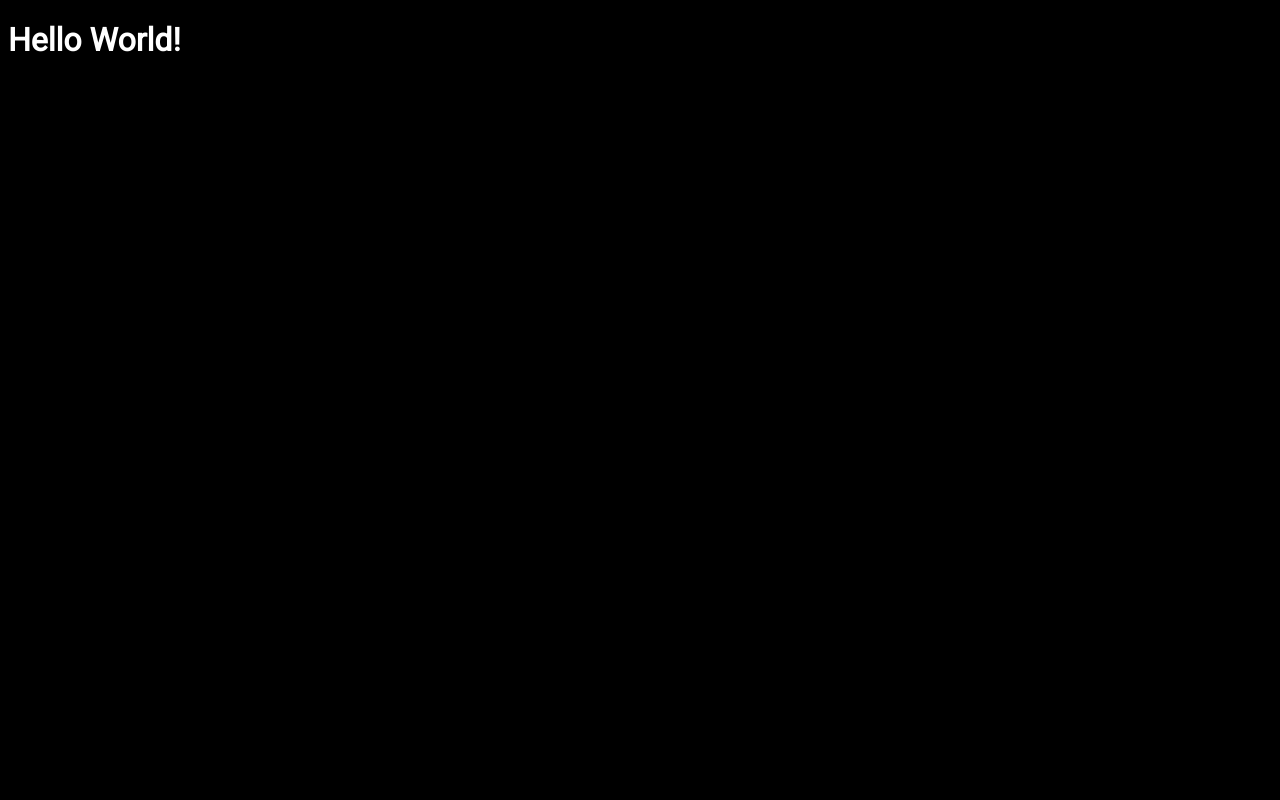
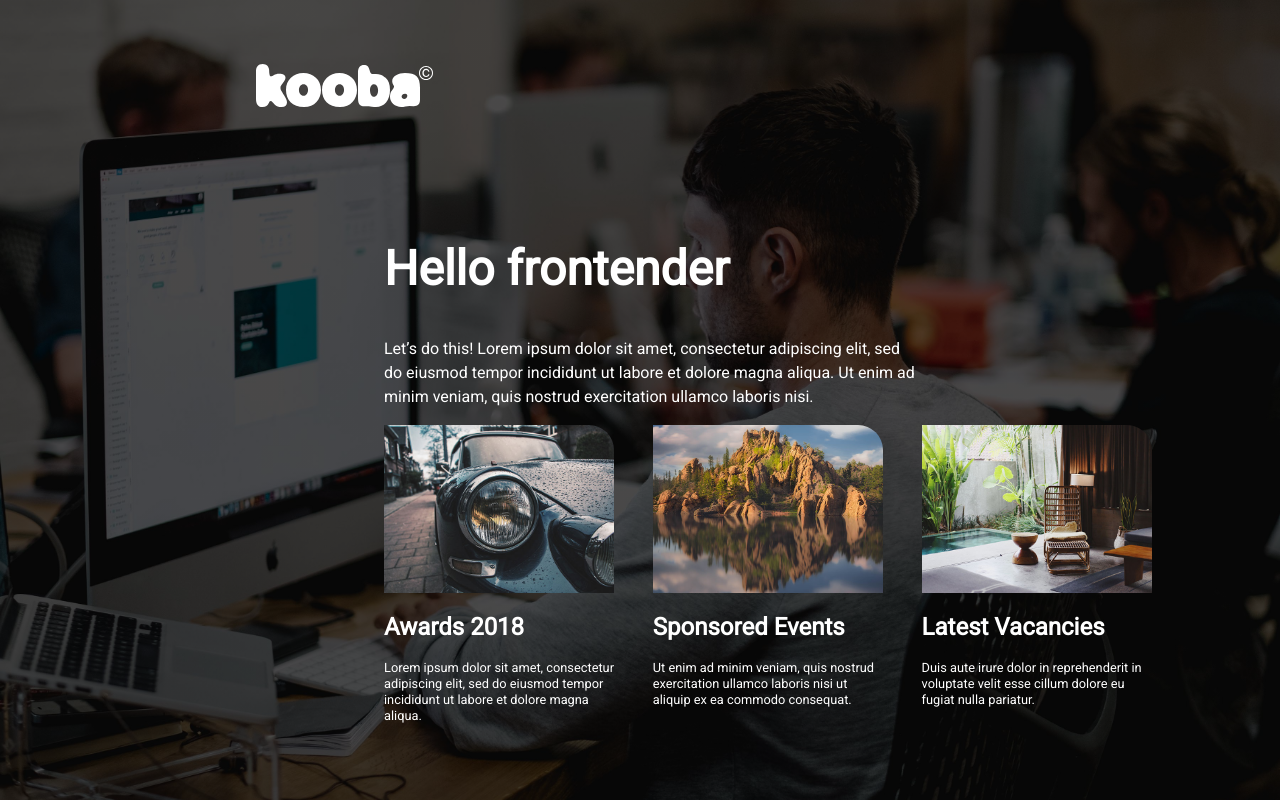
Before and after one commit to danielsky81/Kooba_FED, a website: page src/static/index.html in a window 1280 px wide. Drawn offline with nearby package versions, Linux system fonts and the light colour scheme; files that its build step writes are made by us from their sources; files whose address does not match are found by name.

Commit message:
Add static structure and content

```diff
--- a/src/static/index.html
+++ b/src/static/index.html
@@ -9,7 +9,40 @@
     <title>Kooba Challenge</title>
 </head>
 <body>
-    <h1>Hello World!</h1>
+    <header>
+        <nav class="nav-logo">
+            <img src="../media/other/kooba_logo.svg" alt="">
+        </nav>
+    </header>
+    <section class="section-hero-image">
+        <div class="section-welcome-text">
+            <h1>Hello frontender</h1>
+            <p>Let’s do this! Lorem ipsum dolor sit amet, consectetur adipiscing elit, sed do eiusmod tempor incididunt ut labore et dolore magna aliqua. Ut enim ad minim veniam, quis nostrud exercitation ullamco laboris nisi.</p>
+            <div class="section-slider-container">
+                <div class="section-slider-card">
+                    <div class="slider-card-img1"></div>
+                    <div class="slider-card-text">
+                        <h2>Awards 2018</h2>
+                        <p>Lorem ipsum dolor sit amet, consectetur adipiscing elit, sed do eiusmod tempor incididunt ut labore et dolore magna aliqua.</p>
+                    </div>
+                </div>
+                <div class="section-slider-card">
+                    <div class="slider-card-img2"></div>
+                    <div class="slider-card-text">
+                        <h2>Sponsored Events</h2>
+                        <p>Ut enim ad minim veniam, quis nostrud exercitation ullamco laboris nisi ut aliquip ex ea commodo consequat.</p>
+                    </div>
+                </div>
+                <div class="section-slider-card">
+                    <div class="slider-card-img3"></div>
+                    <div class="slider-card-text">
+                        <h2>Latest Vacancies</h2>
+                        <p>Duis aute irure dolor in reprehenderit in voluptate velit esse cillum dolore eu fugiat nulla pariatur.</p>
+                    </div>
+                </div>
+            </div>
+        </div>
+    </section>
 
     <script src="../script/script.js"></script>
 </body>
--- a/src/style/style.scss
+++ b/src/style/style.scss
@@ -1,8 +1,83 @@
-$bgColor: #000;
 $font: 'Roboto', sans-serif;
+$font-color: #fff;
 
 body {
-    background: $bgColor;
     font-family: $font;
-    color: #fff;
+    color: $font-color;
+    margin: 0;
 }
+
+.nav-logo {
+    position: absolute;
+    height: 43px;
+    top: 8vh;
+    left: 20vw;
+}
+
+.section-hero-image {
+    background-image: linear-gradient(rgba(0, 0, 0, 0.69), rgba(0, 0, 0, 0.69)), url("../media/background.jpg");
+    height: 100vh;
+    background-position: center;
+    background-repeat: no-repeat;
+    background-size: cover;
+    // position: relative;
+}
+
+.section-welcome-text {
+    position: absolute;
+    top: 25vh;
+    left: 30vw;
+    width: 60vw;
+    h1 {
+        font-size: 3rem;
+    }
+    p {
+        line-height: 1.5rem;
+        width: 70%;
+    }
+}
+
+.section-slider-container {
+    // background-color: orange;
+    height: 35vh;
+    display: flex;
+    justify-content: space-between;
+}
+
+.section-slider-card {
+    // background-color: orange;
+    height: 100%;
+    width: 30%;
+}
+
+.slider-card-img1, .slider-card-img2, .slider-card-img3 {
+    height: 60%;
+    background-position: center;
+    background-repeat: no-repeat;
+    background-size: cover;
+    border-top-right-radius: 25px;
+}
+
+.slider-card-img1 {
+    background-image: url("../media/img/first.jpg");
+}
+
+.slider-card-img2 {
+    background-image: url("../media/img/second.jpg");
+}
+
+.slider-card-img3 {
+    background-image: url("../media/img/third.jpg");
+}
+
+.slider-card-text {
+    height: 40%;
+    h2 {
+        font-weight: bold;
+    }
+    p {
+        font-size: .8rem;
+        line-height: 1rem;
+        width: 100%;
+    }
+}
```
Also changed, not shown: gulpfile.js (+12 -10 lines), dist/index.html, dist/media/img/background.jpg (added), dist/media/img/first.jpg (added), dist/media/img/second.jpg (added), dist/media/img/third.jpg (added), dist/media/img/third1.jpg (added), dist/media/other/kooba_logo.svg (added), dist/style/style.css, src/media/img/background.jpg (renamed from src/media/background.jpg), src/media/img/first.jpg (added), src/media/img/second.jpg (added), src/media/img/third.jpg (added), src/media/other/kooba_logo.svg (added), 3 other files.
